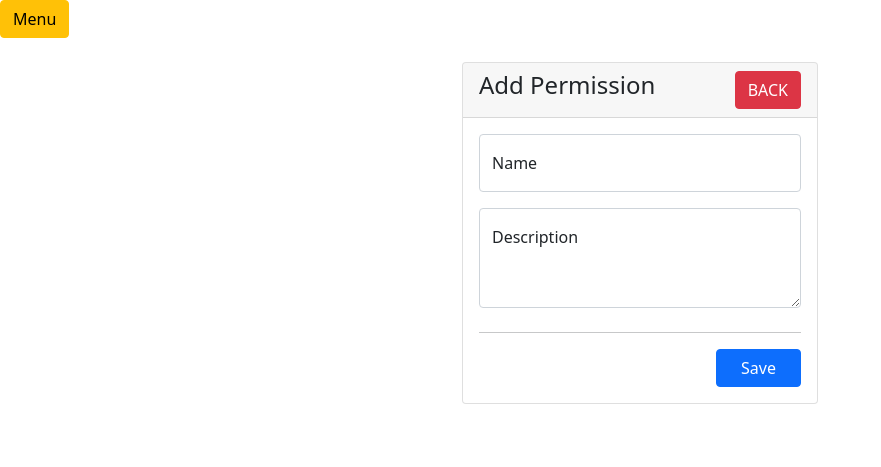
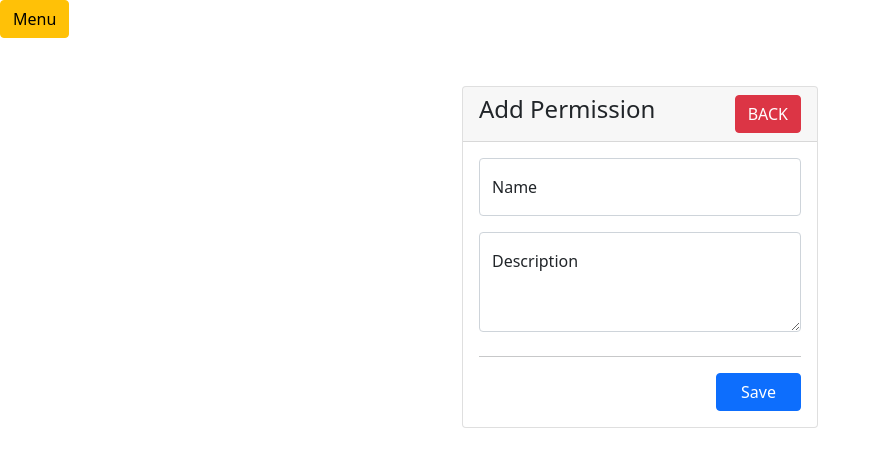
Before and after one commit to compranicles/hotelsystem, a CodeIgniter 4 app: template app/Views/permission/add.php in a window 1280 px wide. Shown: the top 467 px of the page, without its empty margins (0-881 px from the left). Run offline with PHP 8.4 and a stand-in for CodeIgniter, Linux system fonts and the light colour scheme; the template is opened without the code that fills it, so the values that code supplies are empty; some libraries are stand-ins or nearby versions.

Commit message:
fixed-top margins

```diff
--- a/app/Views/payment/type/add.php
+++ b/app/Views/payment/type/add.php
@@ -2,7 +2,7 @@
 
 <?= $this->section('content'); ?>
 <?= $this->include('bars/sidebar.php')?>
-<div class="container mt-4">
+<div class="container mt-5">
     <div class="row justify-content-center">
         <div class="col-md-5">
             <div class="card">
--- a/app/Views/payment/type/edit.php
+++ b/app/Views/payment/type/edit.php
@@ -2,7 +2,7 @@
 
 <?= $this->section('content'); ?>
 <?= $this->include('bars/sidebar.php')?>
-<div class="container mt-4">
+<div class="container mt-5">
     <div class="row justify-content-center">
         <div class="col-md-5">
             <div class="card">
--- a/app/Views/payment/type/index.php
+++ b/app/Views/payment/type/index.php
@@ -4,7 +4,7 @@
 
 <?php $session = \Config\Services::session(); ?>
 <?= $this->include('bars/sidebar.php')?>
-<div class="container mt-4">
+<div class="container mt-5">
     <div class="row">
         <div class="col-md-12">
             <div class="card">
--- a/app/Views/permission/add.php
+++ b/app/Views/permission/add.php
@@ -2,7 +2,7 @@
 
 <?= $this->section('content');?>
 <?= $this->include('bars/sidebar.php')?>
-<div class="container mt-4">
+<div class="container mt-5">
     <div class="row justify-content-center">
         <div class="col-md-4">
             <div class="card">
--- a/app/Views/permission/edit.php
+++ b/app/Views/permission/edit.php
@@ -2,7 +2,7 @@
 
 <?= $this->section('content');?>
 <?= $this->include('bars/sidebar.php')?>
-<div class="container mt-4">
+<div class="container mt-5">
     <div class="row justify-content-center">
         <div class="col-md-4">
             <div class="card">
--- a/app/Views/permission/index.php
+++ b/app/Views/permission/index.php
@@ -4,7 +4,7 @@
 
 <?php $session = \Config\Services::session(); ?>
 <?= $this->include('bars/sidebar.php')?>
-    <div class="container mt-4">
+    <div class="container mt-5">
         <div class="row justify-content-center">
             <div class="col-md-10">
                 <div class="card">
--- a/app/Views/role/add.php
+++ b/app/Views/role/add.php
@@ -4,7 +4,7 @@
 
 <?php $session = \Config\Services::session(); ?>
 <?= $this->include('bars/sidebar.php')?>
-<div class="container mt-4">
+<div class="container mt-5">
     <div class="row justify-content-center">
         <div class="col-md-4">
             <div class="card">
--- a/app/Views/role/edit.php
+++ b/app/Views/role/edit.php
@@ -2,7 +2,7 @@
 
 <?= $this->section('content');?>
 <?= $this->include('bars/sidebar.php')?>
-<div class="container mt-4">
+<div class="container mt-5">
     <div class="row justify-content-center">
         <div class="col-md-4">
             <div class="card">
--- a/app/Views/role/index.php
+++ b/app/Views/role/index.php
@@ -4,7 +4,7 @@
 
 <?php $session = \Config\Services::session(); ?>
 <?= $this->include('bars/sidebar.php')?>
-    <div class="container mt-4">
+    <div class="container mt-5">
         <div class="row justify-content-center">
             <div class="col-md-10">
                 <div class="card">
--- a/app/Views/role/selectpermission.php
+++ b/app/Views/role/selectpermission.php
@@ -4,7 +4,7 @@
 
 <?php $session = \Config\Services::session(); ?>
 <?= $this->include('bars/sidebar.php')?>
-<div class="container mt-4">
+<div class="container mt-5">
         <div class="row justify-content-center">
             <div class="col-md-12">
                 <div class="card">
--- a/app/Views/room/index.php
+++ b/app/Views/room/index.php
@@ -4,7 +4,7 @@
 <?= $this->include('bars/sidebar.php')?>
 <?php $session = \Config\Services::session(); ?>
 
-<div class="container mt-4">
+<div class="container mt-5">
     <div class="row">
         <div class="col-md-12">
             <div class="card">
--- a/app/Views/room/type/index.php
+++ b/app/Views/room/type/index.php
@@ -4,7 +4,7 @@
 
 <?php $session = \Config\Services::session(); ?>
 <?= $this->include('bars/sidebar.php')?>
-<div class="container mt-4">
+<div class="container mt-5">
     <div class="row">
         <div class="col-md-12">
             <div class="card">
--- a/app/Views/user/add.php
+++ b/app/Views/user/add.php
@@ -4,7 +4,7 @@
 
 <?php $session = \Config\Services::session(); ?>
 <?= $this->include('bars/sidebar.php')?>
-<div class="container mt-4">
+<div class="container mt-5">
     <div class="row justify-content-center">
         <div class="col-md-8">
             <div class="card">
--- a/app/Views/user/edit.php
+++ b/app/Views/user/edit.php
@@ -2,7 +2,7 @@
 
 <?= $this->section('content');?>
 <?= $this->include('bars/sidebar.php')?>
-<div class="container mt-4">
+<div class="container mt-5">
     <div class="row justify-content-center">
         <div class="col-md-8">
             <div class="card">
--- a/app/Views/user/index.php
+++ b/app/Views/user/index.php
@@ -4,7 +4,7 @@
 
 <?php $session = \Config\Services::session(); ?>
 <?= $this->include('bars/sidebar.php')?>
-<div class="container mt-4">
+<div class="container mt-5">
     <div class="row justify-content-center">
         <div class="col-md-10">
             <div class="card">
--- a/app/Views/user/selectrole.php
+++ b/app/Views/user/selectrole.php
@@ -3,7 +3,7 @@
 
 <?php $session = \Config\Services::session(); ?>
 <?= $this->include('bars/sidebar.php')?>
-<div class="container mt-4">
+<div class="container mt-5">
     <div class="row justify-content-center">
         <div class="col-md-12">
             <div class="card">
--- a/app/Views/user/view.php
+++ b/app/Views/user/view.php
@@ -2,7 +2,7 @@
 
 <?= $this->section('content');?>
 <?= $this->include('bars/sidebar.php')?>
-<div class="container mt-4">
+<div class="container mt-5">
     <div class="row justify-content-center">
         <div class="col-md-7">
             <div class="card">
```
